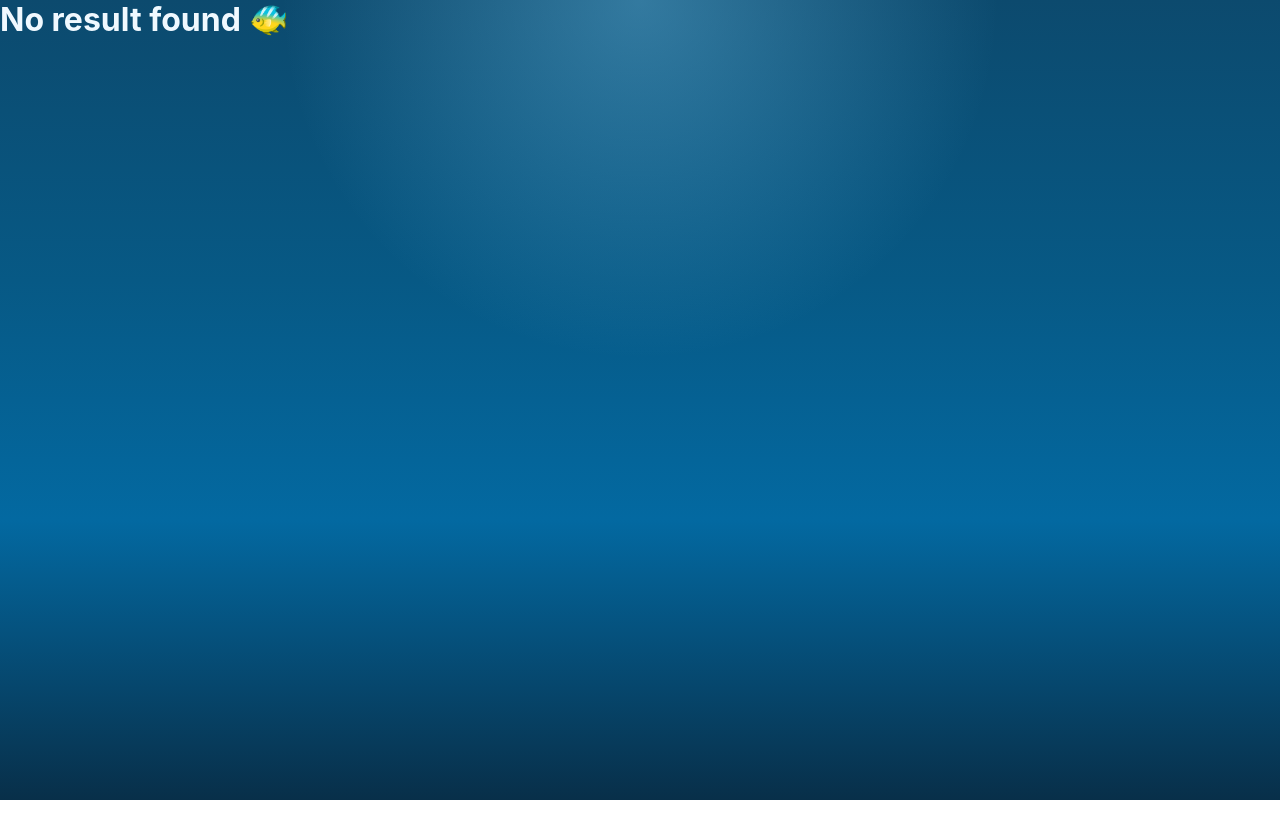
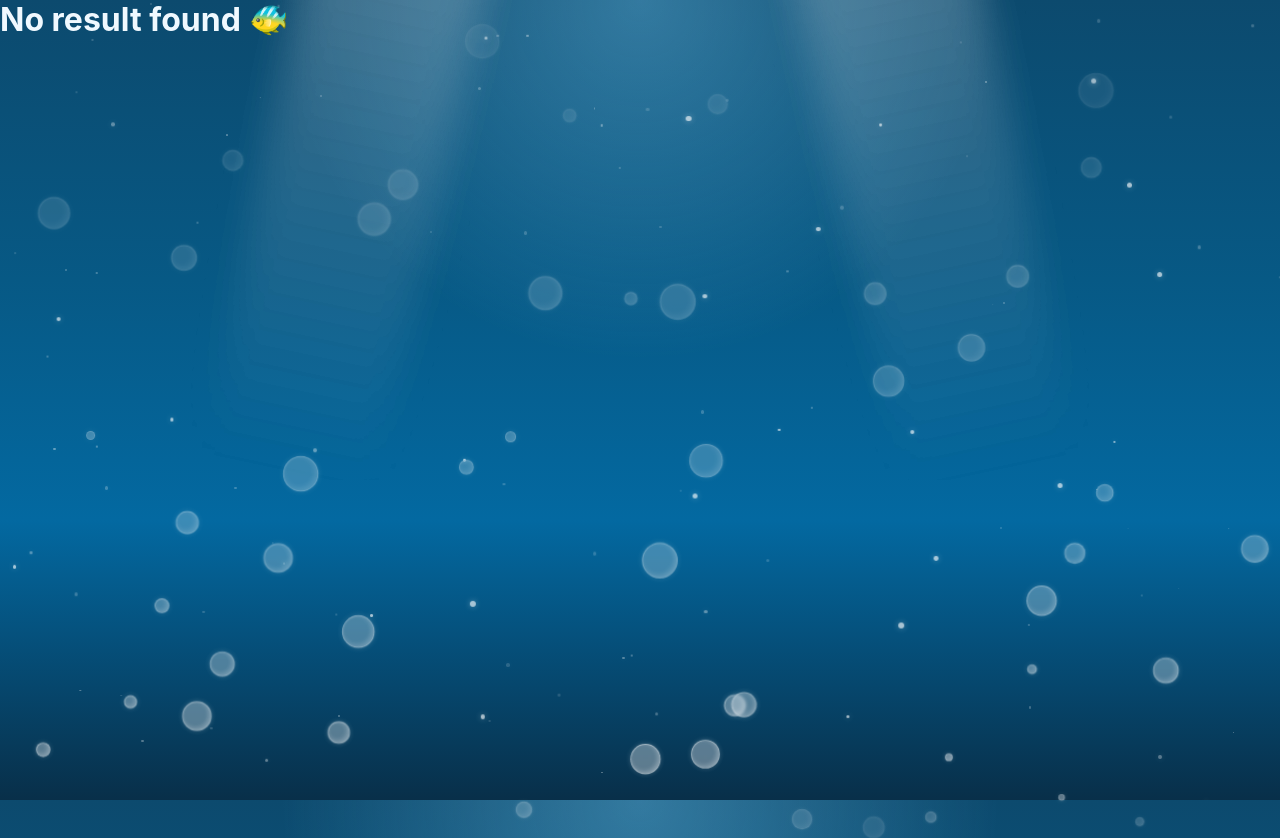
Before and after one commit to AnyutaK/fishfy_yourself, a React (Vite) app: page /result in a window 1280 px wide. Before the commit the page ends 800 px from the top, so only its background shows below. Built offline with nearby package versions, Linux system fonts and the light colour scheme.

Commit message:
completed result page(for now;dont plan on adding more features here)

```diff
--- a/src/App.jsx
+++ b/src/App.jsx
@@ -2,10 +2,12 @@ import { BrowserRouter, Routes, Route } from "react-router-dom";
 import Home from "./pages/Home";
 import Quiz from "./pages/Quiz";
 import Result from "./pages/Result";
+import OceanEffects from "./components/OceanEffects";
 
 function App() {
   return (
     <BrowserRouter>
+      <OceanEffects />
       <Routes>
         <Route path="/" element={<Home />} />
         <Route path="/quiz" element={<Quiz />} />
--- /dev/null
+++ b/src/components/OceanEffects.jsx
@@ -0,0 +1,44 @@
+import { useState } from "react";
+import BubbleBackground from "./BubbleBackground";
+
+function OceanEffects() {
+  const [particles] = useState(() =>
+    Array.from({ length: 25 }, (_, index) => ({
+      id: index,
+      left: Math.random() * 100,
+      top: Math.random() * 100,
+      size: 2 + Math.random() * 4,
+      duration: 4 + Math.random() * 5,
+      delay: Math.random() * 5,
+      drift: -30 + Math.random() * 60,
+    }))
+  );
+
+  return (
+    <>
+      <div className="ocean-rays" />
+
+      <div className="particles">
+        {particles.map((particle) => (
+          <span
+            key={particle.id}
+            className="particle"
+            style={{
+              left: `${particle.left}%`,
+              top: `${particle.top}%`,
+              width: `${particle.size}px`,
+              height: `${particle.size}px`,
+              animationDuration: `${particle.duration}s`,
+              animationDelay: `${particle.delay}s`,
+              "--drift": `${particle.drift}px`,
+            }}
+          />
+        ))}
+      </div>
+
+      <BubbleBackground />
+    </>
+  );
+}
+
+export default OceanEffects;
--- a/src/components/ResultCard.jsx
+++ b/src/components/ResultCard.jsx
@@ -44,12 +44,14 @@ function ResultCard({ animal,result,almostAnimals, onRestart }) {
   animate={{ opacity: 1 }}
   transition={{ duration: 0.3 }}
 >
-  {/* Ripple 1 */}
   <motion.div
-    className="reveal-ripple ripple-one"
-    initial={{ scale: 0.3, opacity: 0 }}
+  className="reveal-ripple"
+  initial={{
+    scale: 0.4,
+    opacity: 0
+  }}
   animate={{
-      scale: [0.3, 1, 1.5],
+    scale: [0.4, 0.9, 1.5],
     opacity: [0, 0.7, 0]
   }}
   transition={{
@@ -58,40 +60,28 @@ function ResultCard({ animal,result,almostAnimals, onRestart }) {
   }}
 />
 
-  {/* Ripple 2 */}
 <motion.div
-    className="reveal-ripple ripple-two"
-    initial={{ scale: 0.3, opacity: 0 }}
+  className="reveal-ripple ripple-second"
+  initial={{
+    scale: 0.3,
+    opacity: 0
+  }}
   animate={{
-      scale: [0.3, 1, 1.6],
+    scale: [0.3, 0.8, 1.3],
     opacity: [0, 0.5, 0]
   }}
   transition={{
-      duration: 1.5,
-      delay: 0.2,
+    duration: 1.4,
+    delay: 0.25,
     ease: "easeOut"
   }}
 />
-
-  {/* Ripple 3 */}
-  <motion.div
-    className="reveal-ripple ripple-three"
-    initial={{ scale: 0.3, opacity: 0 }}
-    animate={{
-      scale: [0.3, 1, 1.7],
-      opacity: [0, 0.4, 0]
-    }}
-    transition={{
-      duration: 1.5,
-      delay: 0.4,
-      ease: "easeOut"
-    }}
-  />
-
-  {/* Glow */}
   <motion.div
     className="animal-glow"
-    initial={{ scale: 0.3, opacity: 0 }}
+    initial={{
+      scale: 0.3,
+      opacity: 0
+    }}
     animate={{
       scale: [0.3, 1.4, 1],
       opacity: [0, 0.8, 0.25]
@@ -101,22 +91,16 @@ function ResultCard({ animal,result,almostAnimals, onRestart }) {
       ease: "easeOut"
     }}
   />
-
-  {/* Bubbles */}
 <div className="reveal-bubbles">
   {[
-      { size: 6, x: -85, y: -65, delay: 0 },
-      { size: 14, x: 75, y: -80, delay: 0.08 },
-      { size: 9, x: -65, y: 10, delay: 0.12 },
-      { size: 18, x: 85, y: 20, delay: 0.16 },
-      { size: 5, x: -40, y: -95, delay: 0.2 },
-      { size: 11, x: 35, y: -100, delay: 0.24 },
-      { size: 7, x: -100, y: -20, delay: 0.28 },
-      { size: 16, x: 105, y: -35, delay: 0.32 },
-      { size: 5, x: -20, y: 90, delay: 0.36 },
-      { size: 10, x: 60, y: 85, delay: 0.4 },
-      { size: 8, x: -75, y: 65, delay: 0.44 },
-      { size: 13, x: 95, y: 60, delay: 0.48 }
+    { size: 8, x: -75, y: -55, delay: 0.05 },
+    { size: 14, x: 70, y: -70, delay: 0.15 },
+    { size: 5, x: -55, y: 20, delay: 0.25 },
+    { size: 11, x: 80, y: 25, delay: 0.2 },
+    { size: 18, x: -35, y: 75, delay: 0.1 },
+    { size: 7, x: 40, y: 80, delay: 0.3 },
+    { size: 4, x: 15, y: -85, delay: 0.35 },
+    { size: 10, x: -85, y: 5, delay: 0.4 }
   ].map((bubble, index) => (
     <motion.span
       key={index}
@@ -138,15 +122,13 @@ function ResultCard({ animal,result,almostAnimals, onRestart }) {
         y: bubble.y
       }}
       transition={{
-          duration: 1.5,
+        duration: 1.4,
         delay: bubble.delay,
         ease: "easeOut"
       }}
     />
   ))}
 </div>
-
-  {/* THE ACTUAL ANIMAL */}
   <motion.div
     className="animal-emoji"
     initial={{
--- a/src/index.css
+++ b/src/index.css
@@ -488,11 +488,12 @@ border: 1px solid rgba(255,255,255,0.7);}
 .particle {
   position: absolute;
   border-radius: 50%;
-  background: rgba(255,255,255,0.7);
-  box-shadow: 0 0 5px rgba(255,255,255,0.5);
+  background: rgba(255, 255, 255, 0.65);
+  box-shadow: 0 0 6px rgba(255, 255, 255, 0.35);
   animation-name: floatParticle;
   animation-timing-function: ease-in-out;
   animation-iteration-count: infinite;
+  pointer-events: none;
 }
 @keyframes floatParticle {
   0% {
--- a/src/pages/Home.jsx
+++ b/src/pages/Home.jsx
@@ -1,6 +1,5 @@
 import { useNavigate } from "react-router-dom";
 import { motion } from "framer-motion";
-import BubbleBackground from "../components/BubbleBackground";
 
 function Home() {
   const navigate = useNavigate();
@@ -11,8 +10,6 @@ function Home() {
   animate={{ opacity: 1 }}
   transition={{ duration: 0.8 }}
 >
-      <BubbleBackground />
-
 <motion.div
   className="hero"
   initial={{ opacity: 0, y: 40 }}
--- a/src/pages/Quiz.jsx
+++ b/src/pages/Quiz.jsx
@@ -3,7 +3,6 @@ import { useNavigate } from "react-router-dom";
 import { questions } from "../data/questions";
 import QuestionCard from "../components/QuestionCard";
 import { calculateResult } from "../utils/calculateResult";
-import BubbleBackground from "../components/BubbleBackground";
 import ProgressBar from "../components/ProgressBar";
 import LoadingScreen from "../components/LoadingScreen";
 
@@ -60,7 +59,6 @@ function Quiz() {
   const question = questions[currentQuestion];
   return (
     <div className="quiz-page">
-       <BubbleBackground />
         <div className="quiz-container">
         <ProgressBar
         current={currentQuestion + 1}
--- a/src/pages/Result.jsx
+++ b/src/pages/Result.jsx
@@ -1,6 +1,5 @@
 import {useNavigate } from "react-router-dom";
 import { animals } from "../data/animals";
-import BubbleBackground from "../components/BubbleBackground";
 import ResultCard from "../components/ResultCard";
 
 function Result() {
@@ -31,9 +30,6 @@ const almostAnimals = storedResult.almost
   }
 return (
   <div className="result-page">
-
-    <BubbleBackground />
-
     <ResultCard
   animal={animal}
   result={storedResult}
```
Lines whose indentation alone changed are shown as unchanged.
